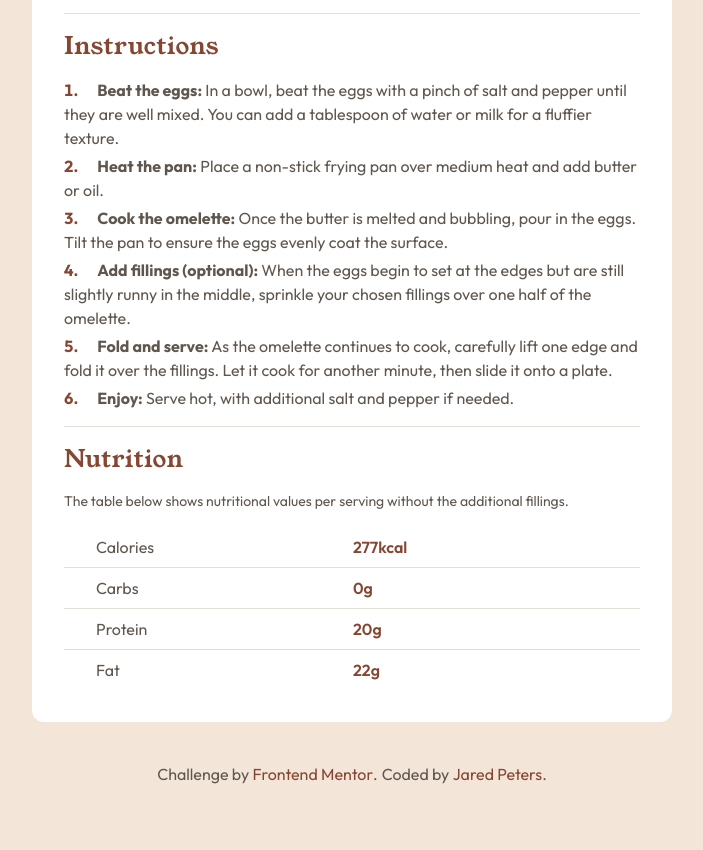
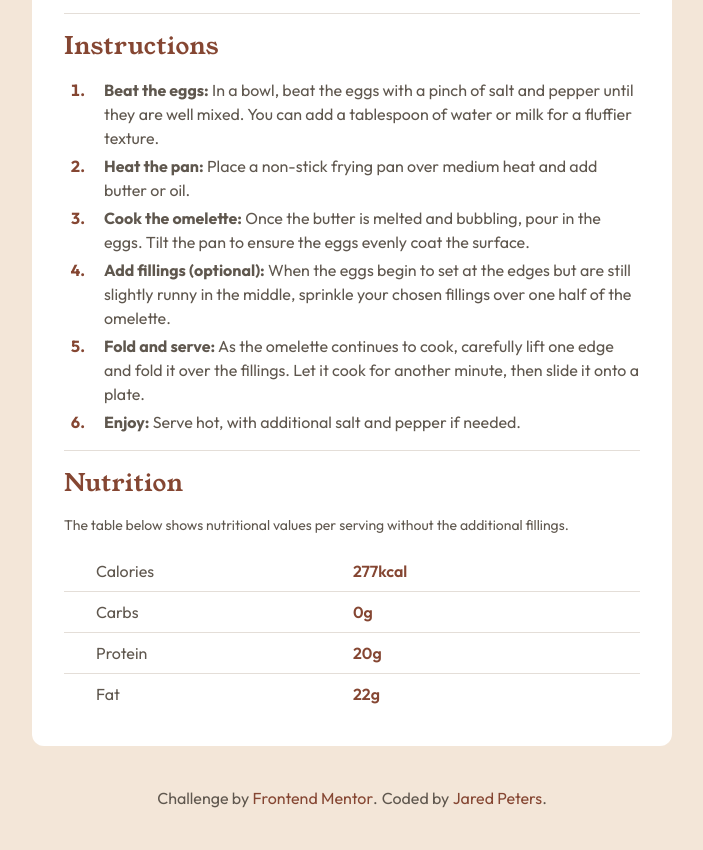
Before and after one commit to jrddp/fm-recipe-page-main, a plain HTML site: page index.html in a window 1280 px wide. Shown: the part 835-1685 px from the top of the page, without its empty margins (288-991 px from the left). Before the commit the page ends 1661 px from the top, so only its background shows below. Drawn offline with Linux system fonts and the light colour scheme.

Commit message:
fix ordered list

```diff
--- a/index.html
+++ b/index.html
@@ -68,44 +68,44 @@
 
         <section class="space-y-4">
           <h2 class="font-serif text-2xl tracking-wide text-brown-800">Instructions</h2>
-          <ol class="space-y-1 font-bold list-decimal list-inside text-brown-800">
+          <ol class="ml-6 space-y-1 list-decimal marker:font-bold marker:text-brown-800">
             <li>
-              <span class="pl-4 font-normal text-stone-600"
-                ><strong>Beat the eggs:</strong> In a bowl, beat the eggs with a pinch of salt and
+              <div class="pl-4">
+                <strong>Beat the eggs:</strong> In a bowl, beat the eggs with a pinch of salt and
                 pepper until they are well mixed. You can add a tablespoon of water or milk for a
-                fluffier texture.</span
-              >
+                fluffier texture.
+              </div>
             </li>
             <li>
-              <span class="pl-4 font-normal text-stone-600"
-                ><strong>Heat the pan:</strong> Place a non-stick frying pan over medium heat and
-                add butter or oil.</span
-              >
+              <div class="pl-4">
+                <strong>Heat the pan:</strong> Place a non-stick frying pan over medium heat and add
+                butter or oil.
+              </div>
             </li>
             <li>
-              <span class="pl-4 font-normal text-stone-600"
-                ><strong>Cook the omelette:</strong> Once the butter is melted and bubbling, pour in
-                the eggs. Tilt the pan to ensure the eggs evenly coat the surface.</span
-              >
+              <div class="pl-4">
+                <strong>Cook the omelette:</strong> Once the butter is melted and bubbling, pour in
+                the eggs. Tilt the pan to ensure the eggs evenly coat the surface.
+              </div>
             </li>
             <li>
-              <span class="pl-4 font-normal text-stone-600"
-                ><strong>Add fillings (optional):</strong> When the eggs begin to set at the edges
+              <div class="pl-4">
+                <strong>Add fillings (optional):</strong> When the eggs begin to set at the edges
                 but are still slightly runny in the middle, sprinkle your chosen fillings over one
-                half of the omelette.</span
-              >
+                half of the omelette.
+              </div>
             </li>
             <li>
-              <span class="pl-4 font-normal text-stone-600"
-                ><strong>Fold and serve:</strong> As the omelette continues to cook, carefully lift
+              <div class="pl-4">
+                <strong>Fold and serve:</strong> As the omelette continues to cook, carefully lift
                 one edge and fold it over the fillings. Let it cook for another minute, then slide
-                it onto a plate.</span
-              >
+                it onto a plate.
+              </div>
             </li>
             <li>
-              <span class="pl-4 font-normal text-stone-600"
-                ><strong>Enjoy:</strong> Serve hot, with additional salt and pepper if needed.</span
-              >
+              <div class="pl-4">
+                <strong>Enjoy:</strong> Serve hot, with additional salt and pepper if needed.
+              </div>
             </li>
           </ol>
         </section>
@@ -141,7 +141,8 @@
         </section>
       </article>
     </main>
-    <footer class="pb-10 sm:pt-10 flex gap-1 flex-col items-center sm:flex-row">
+
+    <footer class="flex flex-col items-center gap-1 pb-10 sm:pt-10 sm:flex-row">
       <span>
         Challenge by
         <a
```
Also changed, not shown: css/output.css.
